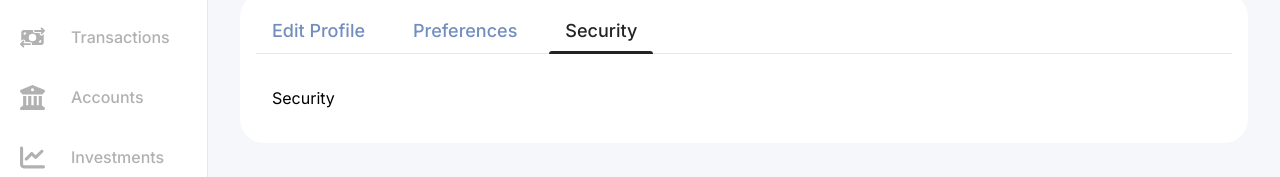
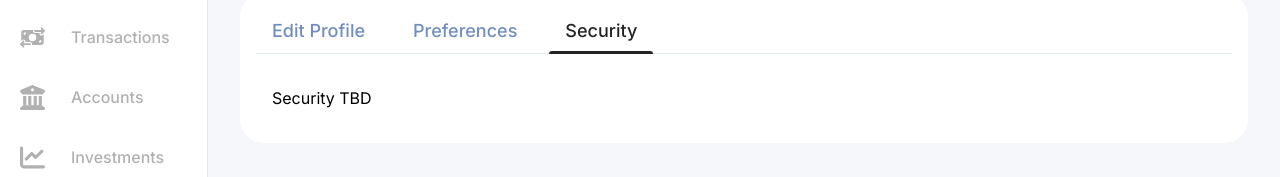
Before and after one commit to mubashir-irfan/soar_assessment_poc, a React (Create React App) app: page /settings in a window 1280 px wide. Both pictures are taken after a click on the tab "Security". Shown: the part 123-300 px from the top of the page. Built offline with nearby package versions, Linux system fonts and the light colour scheme.

Commit message:
UI fixes
Signed-off-by: Muhammad Mubashir Irfan <mubashir.irfan37@gmail.com>

```diff
--- a/src/Settings/Settings.tsx
+++ b/src/Settings/Settings.tsx
@@ -1,4 +1,4 @@
-import { useState } from 'react';
+import React, { useState, ReactNode } from 'react';
 import { useTranslation } from 'react-i18next';
 import { Tabs } from '../components';
 import EditProfile from './EditProfile';
@@ -13,13 +13,18 @@ function Settings() {
     { id: 'preferences', label: t('settings.preferences.title') },
     { id: 'security', label: t('settings.security.title') },
   ];
+
+  const tabContent: { [key: string]: ReactNode } = {
+    editProfile: <EditProfile />,
+    preferences: <Preferences />,
+    security: <p>Security TBD</p>
+  };
+
   return (
     <div className="rounded-[1.5rem] p-4 bg-white max-w-[1280px] mx-auto">
-     <Tabs tabs={tabs} activeTab={activeTab} setActiveTab={setActiveTab} />
+      <Tabs tabs={tabs} activeTab={activeTab} setActiveTab={setActiveTab} />
       <div className="mt-4 p-4">
-        {activeTab === 'editProfile' && <div><EditProfile/></div>}
-        {activeTab === 'preferences' && <div><Preferences/></div>}
-        {activeTab === 'security' && <div>{t('settings.security.title')}</div>}
+        {tabContent[activeTab]}
       </div>
     </div>
   );
```
